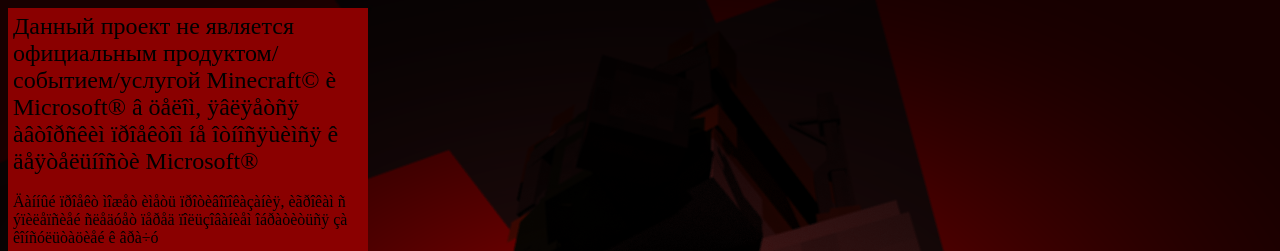
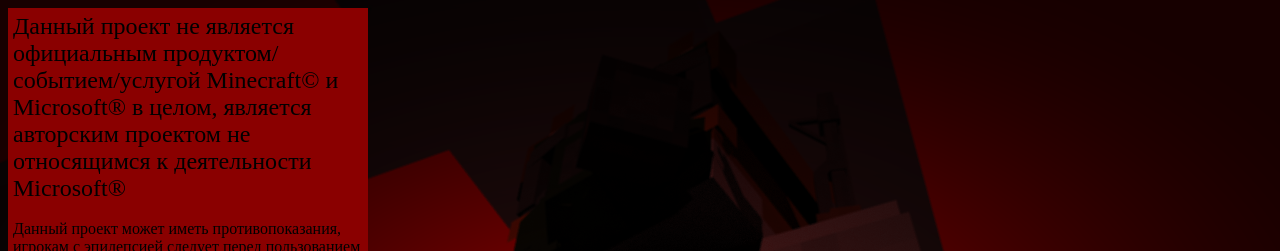
Before and after one commit to battlefoxgame/myhttpsite, a plain HTML site: page index.html in a window 1280 px wide. Shown: the top 251 px of the page. Drawn offline with Linux system fonts and the light colour scheme.

Commit message:
Update localization index.html

```diff
--- a/index.html
+++ b/index.html
@@ -10,9 +10,9 @@
 
 <TR>
 <TD BGCOLOR="#8A0000">
-<font size="5"> Данный проект не является официальным продуктом/событием/услугой  Minecraft&copy; è Microsoft&reg; â öåëîì, ÿâëÿåòñÿ àâòîðñêèì ïðîåêòîì íå îòíîñÿùèìñÿ ê äåÿòåëüíîñòè Microsoft&reg; </font>
-<br><br> Äàííûé ïðîåêò ìîæåò èìåòü ïðîòèâîïîêàçàíèÿ, èãðîêàì ñ ýïèëåïñèåé ñëåäóåò ïåðåä ïîëüçîâàíèåì îáðàòèòüñÿ çà êîíñóëüòàöèåé ê âðà÷ó
-<br><br>ñêà÷èâàÿ open sourse àðõèâ èëè ìîäèôôèêàöèþ âû ñîãëàøàåòåñü ñ íàøèìè ïðàâèëàìè ïîëüçîâàíèÿ <a href=" https://discord.com/channels/1032461636889493576/1113407441766453278">ðåñóðñîì</a>
+<font size="5">Данный проект не является официальным продуктом/событием/услугой Minecraft&copy; и Microsoft&reg; в целом, является авторским проектом не относящимся к деятельности Microsoft&reg; </font>
+<br><br> Данный проект может иметь противопоказания, игрокам с эпилепсией следует перед пользованием обратиться за консультацией к врачу
+<br><br>скачивая open sourse архив или модиффикацию вы соглашаетесь с нашими правилами пользования <a href=" https://discord.com/channels/1032461636889493576/1113407441766453278">ресурсом</a>
 <br><br><button type="button" onclick="location.href='https://drive.usercontent.google.com/u/0/uc?id=1zoQD_rjh3nRZ210XviIxBuCqWnGJisxv&export=download'" ><font size="4">open_sourse</font></button> &nbsp; &nbsp; &nbsp;   <button type="button" onclick="location.href='https://drive.usercontent.google.com/u/0/uc?id=12cjSxemVSnyfmBaKqNGqprTY_Qb2rzpN&export=download'"><font size="4">isol_beta</font></button>
 </TD>
 </TR>
```
